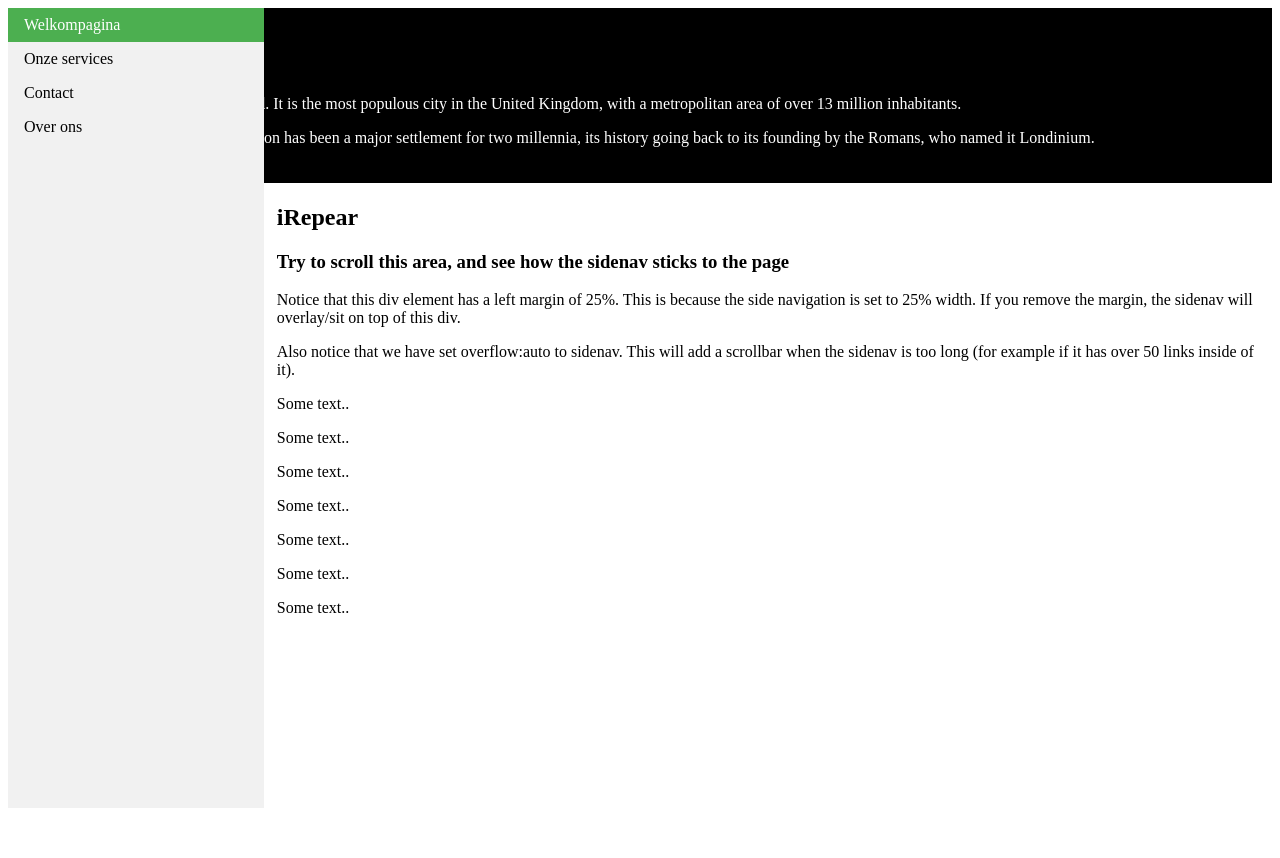
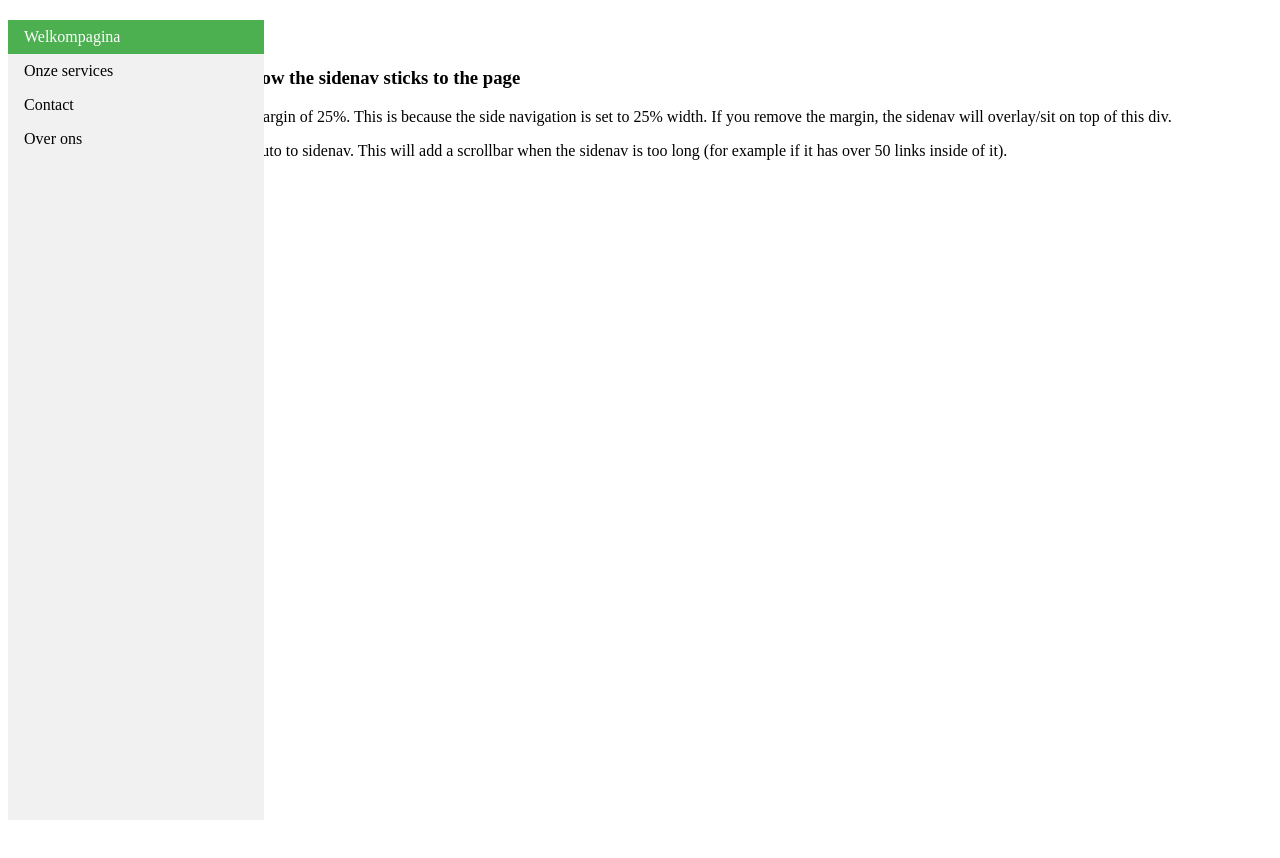
Before and after one commit to kyanetedalyravesh/IM1, a plain HTML site: page Site/Welkompagina.html in a window 1280 px wide. After the commit the page ends 800 px from the top, so only its background shows below. Drawn offline with Linux system fonts and the light colour scheme.

Commit message:
Update Welkompagina.html

```diff
--- a/Site/Welkompagina.html
+++ b/Site/Welkompagina.html
@@ -9,24 +9,15 @@
     <link rel="stylesheet" href="../Site/stijl.css"> </head>
 
 <body>
-
+    <div id="menu">
         <ul>
             <li><a class="active" href="#home">Welkompagina</a></li>
             <li><a href="#news">Onze services</a></li>
             <li><a href="#contact">Contact</a></li>
             <li><a href="#about">Over ons</a></li>
         </ul>
-
-
-<div style="background-color:black;color:white;padding:20px;">
-  <h2>London</h2>
-  <p>London is the capital city of England. It is the most populous city in the United Kingdom, with a metropolitan area of over 13 million inhabitants.</p>
-  <p>Standing on the River Thames, London has been a major settlement for two millennia, its history going back to its founding by the Romans, who named it Londinium.</p>
-</div>
-
-
-<div style="margin-left:20%;padding:1px 16px;height:1000px;">
-  <h2>iRepear</h2>
+        <div id="Text">
+        <h2>fojfpfff</h2>
             <h3>Try to scroll this area, and see how the sidenav sticks to the page</h3>
             <p>Notice that this div element has a left margin of 25%. This is because the side navigation is set to 25% width. If you remove the margin, the sidenav will overlay/sit on top of this div.</p>
             <p>Also notice that we have set overflow:auto to sidenav. This will add a scrollbar when the sidenav is too long (for example if it has over 50 links inside of it).</p>
@@ -37,4 +28,6 @@
             <p>Some text..</p>
             <p>Some text..</p>
             <p>Some text..</p>
+
         </div>
+    </div>
```
Lines whose indentation alone changed are shown as unchanged.
